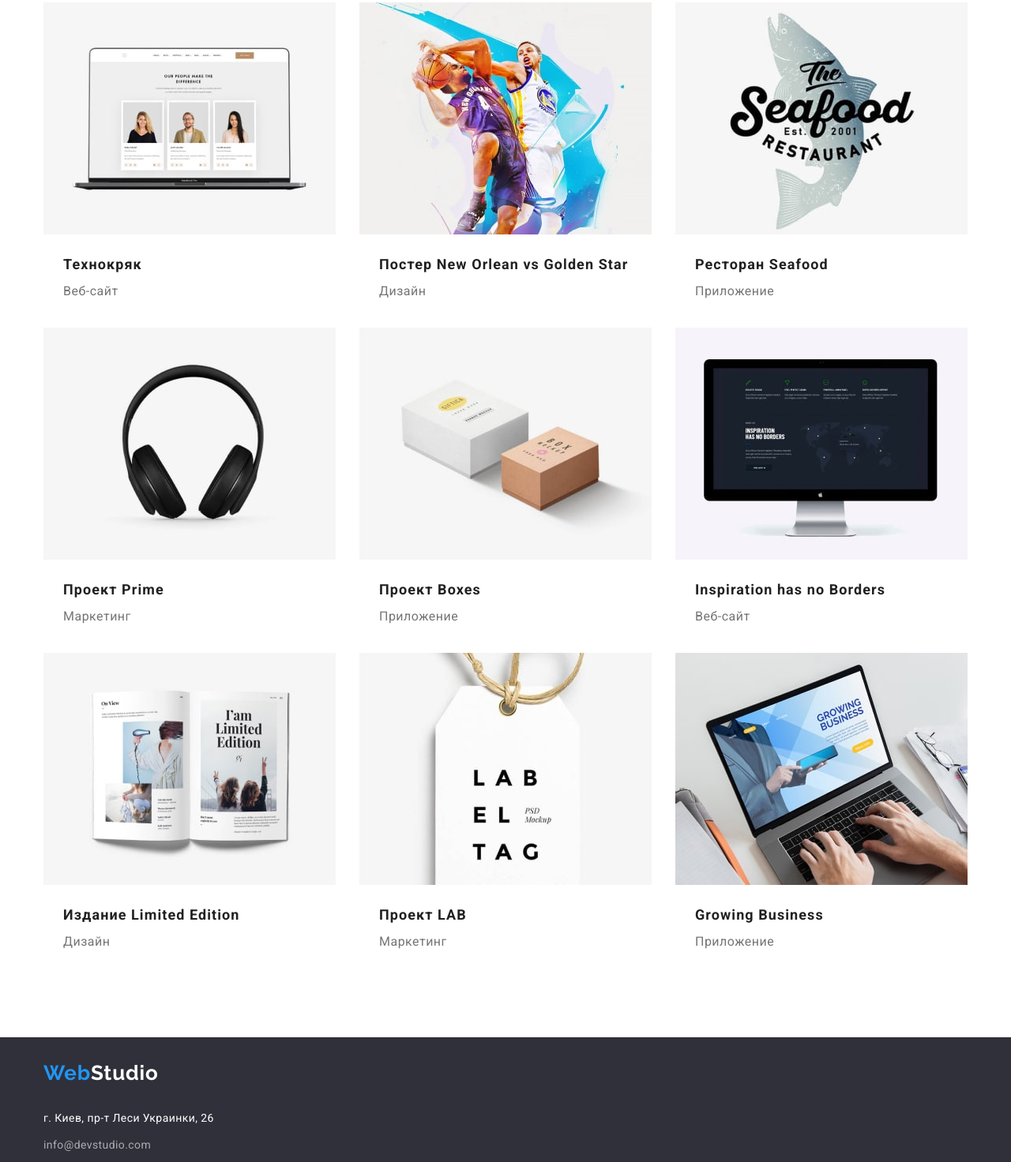
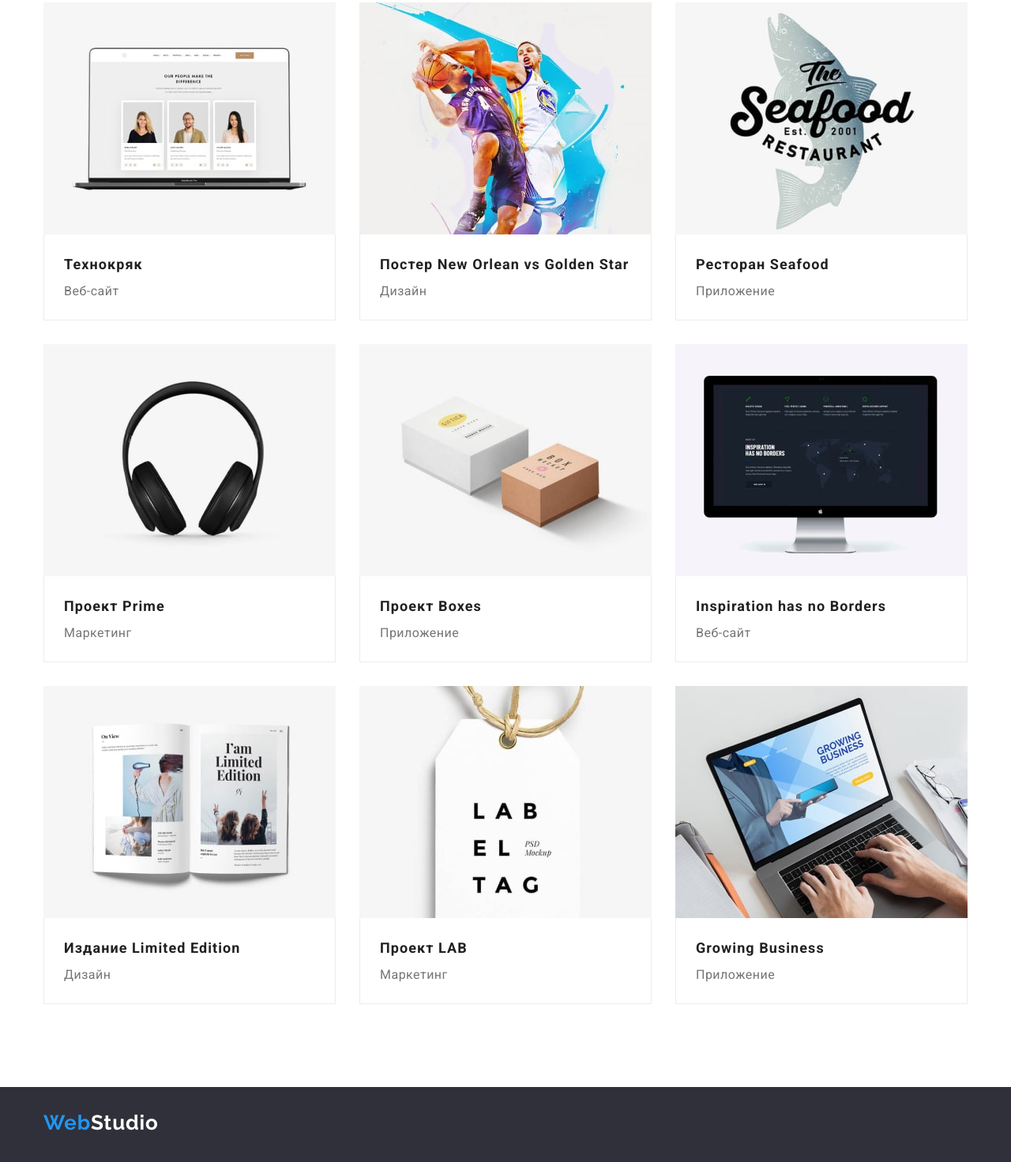
Before and after one commit to VSDan/goit-markup-hw-03, a plain HTML site: page portfolio.html in a window 1280 px wide. Shown: the part 243-1715 px from the top of the page at 79% size. Drawn offline with nearby package versions, Linux system fonts and the light colour scheme.

Commit message:
sending for check_1.2

```diff
--- a/css/styles.css
+++ b/css/styles.css
@@ -8,6 +8,7 @@
   --header-text-color: #000000;
   --footer-color: #2f303a;
   --button-color: #f5f4fa;
+  --border-color:#ececec;
 }
 
 header {
@@ -224,10 +225,13 @@ img {
   line-height: 1.71;
   letter-spacing: 0.03em;
   color: var(--main-text-color);
+  display: inline-block;
+
 }
 
 .about-us-list {
   display: flex;
+  flex-wrap: wrap;
   margin-left: auto;
   margin-right: auto;
 }
@@ -378,7 +382,7 @@ img {
 /* -----------------------PORTFOLIO PAGE----------------------- */
 .header {
 
-  border-bottom: 1px solid #ececec
+  border-bottom: 1px solid var(--border-color)
 }
 
 .portfolio-button {
@@ -446,6 +450,13 @@ img {
   width: 370px;
   margin-right: 30px;
   margin-bottom: 30px;
+  /* border: 1px solid var(--border-color) */
+}
+
+.portfolio-item-border {
+  border-bottom: 1px solid var(--border-color);
+  border-right: 1px solid var(--border-color);
+  border-left: 1px solid var(--border-color);
 }
 
 .portfolio-examples-project-list-item:nth-child(3n) {
@@ -457,6 +468,7 @@ img {
 }
 .portfolio-examples-list-item-project {
   padding-left: 25px;
+  padding-bottom: 20px;
 }
 .portfolio-examples-project-list-item:nth-last-child(-n+3) {
   margin-bottom: 0px;
--- a/portfolio.html
+++ b/portfolio.html
@@ -88,8 +88,10 @@
                   alt="Веб-сайт"
                   width="370"
                 />
+                <div class="portfolio-item-border">
                 <h3 class="portfolio-examples-list-item-company">Технокряк</h3>
                 <p class="portfolio-examples-list-item-project">Веб-сайт</p>
+                </div>
               </li>
 
               <li class="portfolio-examples-project-list-item">
@@ -98,12 +100,14 @@
                   alt="Дизайн"
                   width="370"
                 />
+                <div class="portfolio-item-border">
                 <h3 class="portfolio-examples-list-item-company">
                   Постер New Orlean vs Golden Star
                 </h3>
                 <p class="portfolio-examples-list-item-project" lang="en">
                   Дизайн
                 </p>
+                </div>
               </li>
 
               <li class="portfolio-examples-project-list-item">
@@ -112,12 +116,14 @@
                   alt="Приложение"
                   width="370"
                 />
+                <div class="portfolio-item-border">
                 <h3 class="portfolio-examples-list-item-company">
                   Ресторан Seafood
                 </h3>
                 <p class="portfolio-examples-list-item-project" lang="en">
                   Приложение
                 </p>
+              </div>
               </li>
 
               <li class="portfolio-examples-project-list-item">
@@ -126,12 +132,14 @@
                   alt="Маркетинг"
                   width="370"
                 />
+                <div class="portfolio-item-border">
                 <h3 class="portfolio-examples-list-item-company">
                   Проект Prime
                 </h3>
                 <p class="portfolio-examples-list-item-project" lang="en">
                   Маркетинг
                 </p>
+              </div>
               </li>
 
               <li class="portfolio-examples-project-list-item">
@@ -140,12 +148,14 @@
                   alt="Приложение"
                   width="370"
                 />
+                <div class="portfolio-item-border">
                 <h3 class="portfolio-examples-list-item-company">
                   Проект Boxes
                 </h3>
                 <p class="portfolio-examples-list-item-project" lang="en">
                   Приложение
                 </p>
+              </div>
               </li>
 
               <li class="portfolio-examples-project-list-item">
@@ -154,12 +164,14 @@
                   alt="Веб-сайт"
                   width="370"
                 />
+                <div class="portfolio-item-border">
                 <h3 class="portfolio-examples-list-item-company">
                   Inspiration has no Borders
                 </h3>
                 <p class="portfolio-examples-list-item-project" lang="en">
                   Веб-сайт
                 </p>
+                </div>
               </li>
 
               <li class="portfolio-examples-project-list-item">
@@ -168,12 +180,15 @@
                   alt="Дизайн"
                   width="370"
                 />
+                <div class="portfolio-item-border">
                 <h3 class="portfolio-examples-list-item-company">
                   Издание Limited Edition
                 </h3>
                 <p class="portfolio-examples-list-item-project" lang="en">
                   Дизайн
                 </p>
+                </div>
+
               </li>
 
               <li class="portfolio-examples-project-list-item">
@@ -182,10 +197,13 @@
                   alt="Маркетинг"
                   width="370"
                 />
+                <div class="portfolio-item-border">
                 <h3 class="portfolio-examples-list-item-company">Проект LAB</h3>
                 <p class="portfolio-examples-list-item-project" lang="en">
                   Маркетинг
                 </p>
+                </div>
+
               </li>
 
               <li class="portfolio-examples-project-list-item">
@@ -194,12 +212,14 @@
                   alt="Приложение"
                   width="370"
                 />
+                <div class="portfolio-item-border">
                 <h3 class="portfolio-examples-list-item-company">
                   Growing Business
                 </h3>
                 <p class="portfolio-examples-list-item-project" lang="en">
                   Приложение
                 </p>
+                </div>
               </li>
             </ul>
           </div>
```
